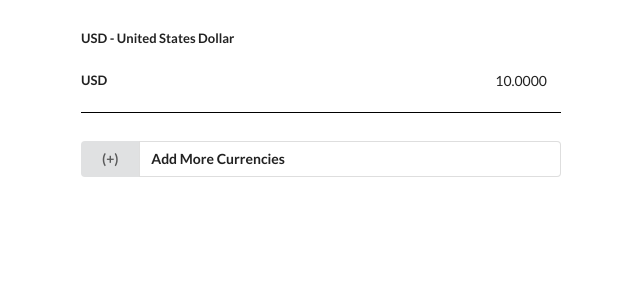
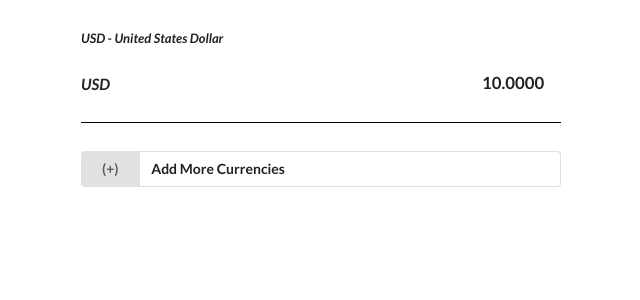
Before and after one commit to rimanirfan/currencyApp, a React (Create React App) app: page / in a window 1280 px wide. Shown: the top 300 px of the page, without its empty margins (319-959 px from the left). Built offline with nearby package versions, Linux system fonts and the light colour scheme.

Commit message:
modify styling

```diff
--- a/src/components/inputAmount/inputAmount.css
+++ b/src/components/inputAmount/inputAmount.css
@@ -7,9 +7,19 @@ input[type=number]::-webkit-outer-spin-button {
 .ui.form input[type=number]{
     border: none;
     text-align: right;
+    font-weight: 700;
 }
 
 .ui.form.border {
     border-bottom: 1px solid black;
     margin-bottom: 2rem;
 }
+
+.ui.form .inline.fields {
+  font-size: 1.2rem;
+}
+
+label {
+  font-weight: 700;
+  font-style:italic;
+}
--- a/src/components/inputAmount/inputAmount.js
+++ b/src/components/inputAmount/inputAmount.js
@@ -12,7 +12,7 @@ class InputAmount extends React.Component {
         return (
             <form className="ui form border">
                 <div className="field">
-                    <label>USD - United States Dollar</label>
+                    <label className="header">USD - United States Dollar</label>
                 </div>
                 <div className="inline fields">
                     <label>USD</label>
```
